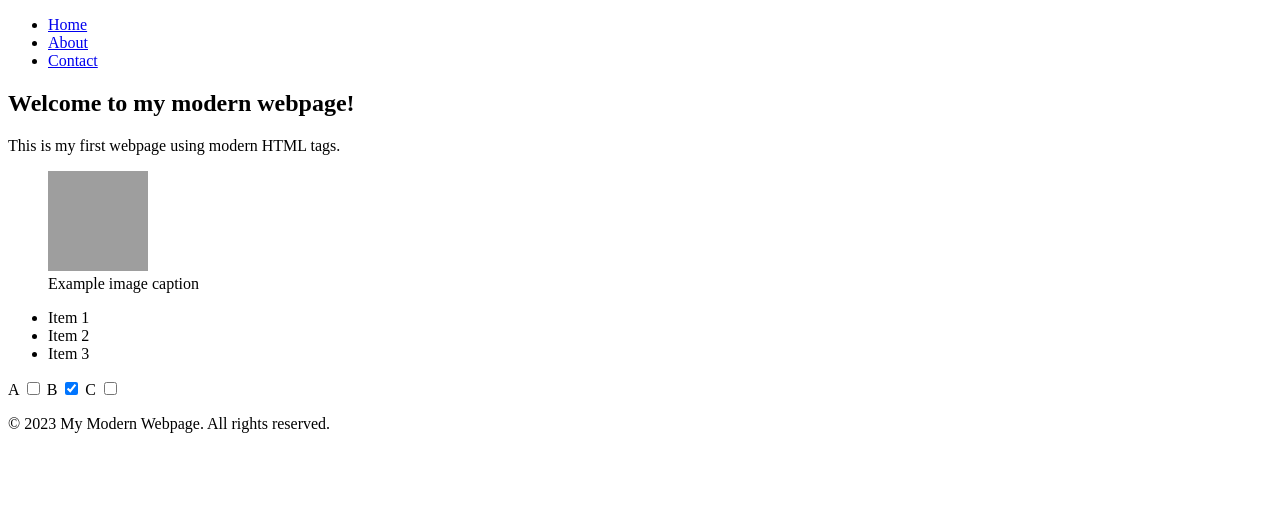
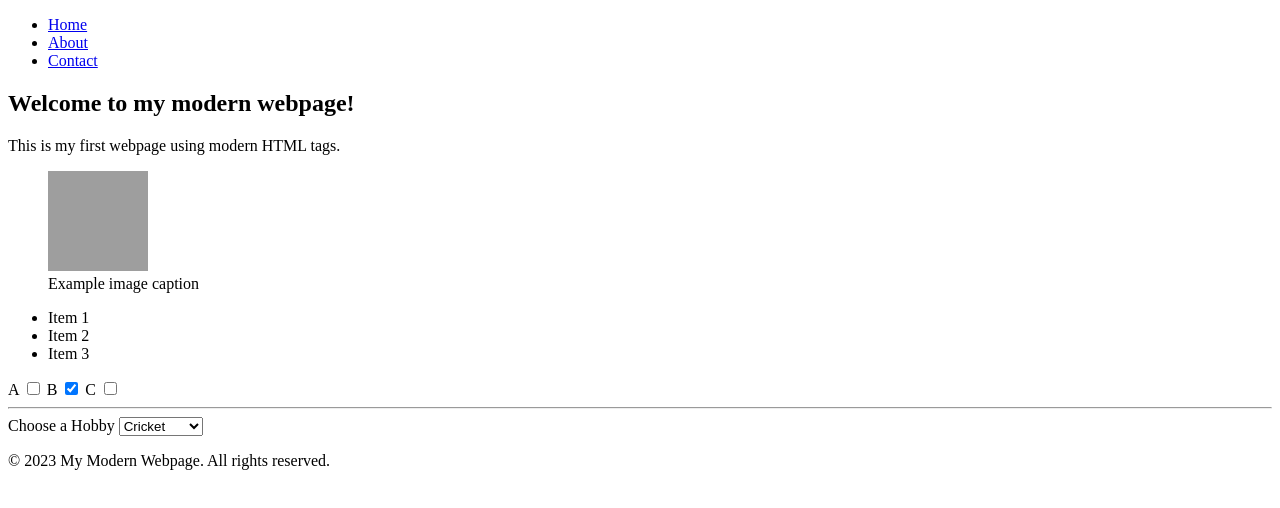
Before and after one commit to sraynitjsr/Only_HTML, a plain HTML site: page index.html in a window 1280 px wide. Drawn offline with Linux system fonts and the light colour scheme; grey boxes are pictures that could not be loaded.

Commit message:
Added Drop Down List

```diff
--- a/index.html
+++ b/index.html
@@ -43,6 +43,13 @@
         <input type="checkbox">
         <span class="checkmark"></span>
       </label>
+      <hr>
+      <label for="cars">Choose a Hobby</label>
+      <select name="hobbies id="hobbies">
+        <option value="Cricket">Cricket</option>
+        <option value="Singing">Singing</option>
+        <option value="Swimming">Swimming</option>
+      </select>
     </section>
   </main>
   <footer>
```
